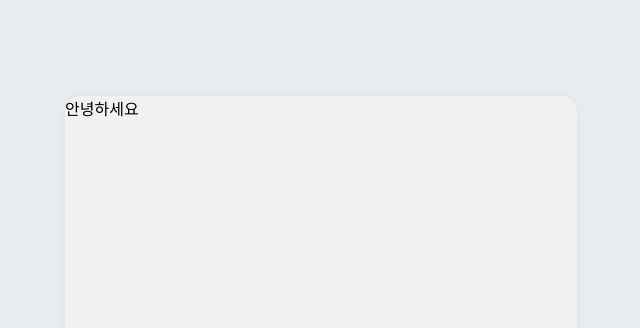
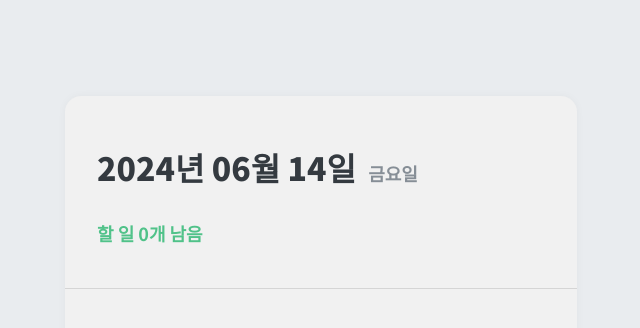
Before and after one commit to yennnny/practice-projects, a React (Create React App) app in the folder mini-to-do-list/: page / in a window 1280 px wide. Shown: the top 328 px of the page, without its empty margins (319-959 px from the left). Built offline with nearby package versions, Linux system fonts and the light colour scheme.

Commit message:
add: Header 추가

```diff
--- a/mini-to-do-list/src/App.js
+++ b/mini-to-do-list/src/App.js
@@ -1,8 +1,13 @@
 import './App.css';
 import Layout from './Layout';
+import Header from './components/Header/Header';
 
 function App() {
-  return <Layout></Layout>;
+  return (
+    <Layout>
+      <Header />
+    </Layout>
+  );
 }
 
 export default App;
--- a/mini-to-do-list/src/Layout.jsx
+++ b/mini-to-do-list/src/Layout.jsx
@@ -1,7 +1,7 @@
 import styles from './Layout.module.css';
 
-const Layout = () => {
-  return <section className={styles.layout}>안녕하세요</section>;
+const Layout = ({ children }) => {
+  return <section className={styles.layout}>{children}</section>;
 };
 
 export default Layout;
--- /dev/null
+++ b/mini-to-do-list/src/components/Header/Header.jsx
@@ -0,0 +1,14 @@
+import styles from './Header.module.css';
+
+const Header = () => {
+  return (
+    <header className={styles.header}>
+      <h1>
+        2024년 06월 14일 <span className={styles.day}>금요일</span>
+      </h1>
+      <p className={styles['tasks-total']}>할 일 0개 남음</p>
+    </header>
+  );
+};
+
+export default Header;
--- /dev/null
+++ b/mini-to-do-list/src/components/Header/Header.module.css
@@ -0,0 +1,26 @@
+.header {
+  padding-top: 48px;
+  padding-left: 32px;
+  padding-right: 32px;
+  padding-bottom: 24px;
+  border-bottom: 1px solid #d5d5d5;
+
+  h1 {
+    margin: 0;
+    font-size: 32px;
+    font-weight: 800;
+    color: #343a40;
+  }
+  .day {
+    margin-left: 5px;
+    color: #868e96;
+    font-size: 18px;
+    font-weight: 600;
+  }
+  .tasks-total {
+    color: #50c289;
+    font-size: 18px;
+    margin-top: 30px;
+    font-weight: bold;
+  }
+}
```
